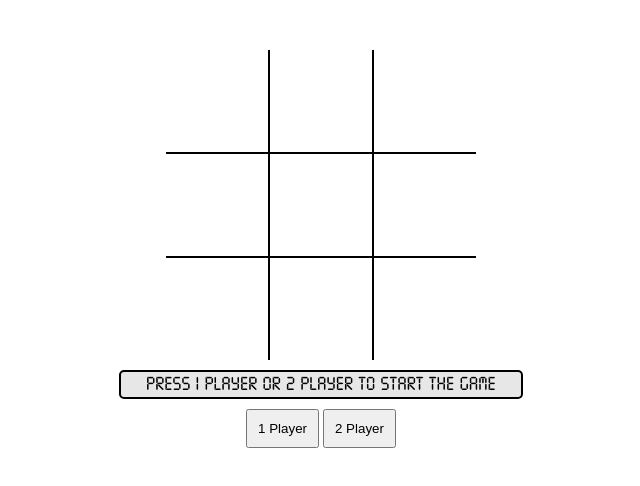
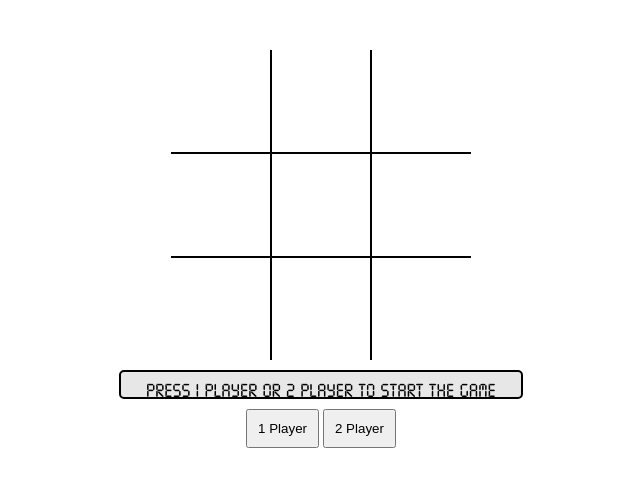
Before and after one commit to tunajim/TicTacToe, a plain HTML site: page index.html in a window 1280 px wide. Shown: the whole page, without its empty margins (319-959 px from the left). Drawn offline with Linux system fonts and the light colour scheme.

Commit message:
style02.css

```diff
--- a/style02.css
+++ b/style02.css
@@ -16,8 +16,10 @@ table{
     border-collapse: collapse;
     position: absolute;
     left: 50%;
-    margin-left: -155px;
+    transform: translate(-50%, 0%);
     top: 50px;
+    height: 300px;
+    width: 300px;
 }
 
 table tr:first-child td {
@@ -112,19 +114,14 @@ table tr:last-child td {
     margin-left: auto;
     margin-right: auto;
     border-radius: 5px;
-    font-size: 20px;
     height: 25px;
 
     font-family: 'digital-clock-font';
-    display: flex;
-    justify-content: center;
-    align-items: center;
-    align-content: center;
 }
 
 #inform p{
     font-size: 20px;
-
+    transform: translate(0, -50%);
 }
 
 @media (max-width: 500px) {
@@ -136,7 +133,7 @@ table tr:last-child td {
     table{
         align-items: center;
         position: absolute;
-        transform: translate(13%, 10%);
+
     }
 
     #inform{
```
